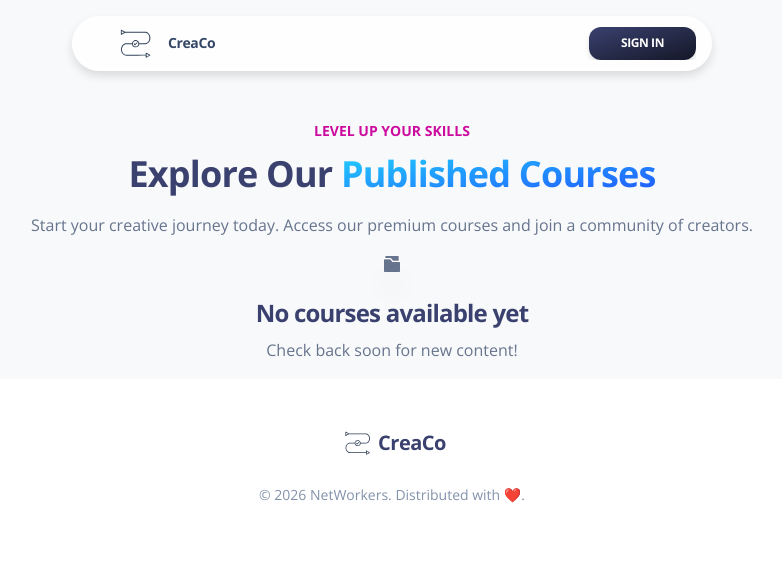
After one commit to NetWerkersESPRIT/CreaCo-platform, a Symfony app: template templates/front/visitor_courses/index.html.twig in a window 1280 px wide. The commit adds this page. Shown: the top 570 px of the page, without its empty margins (248-1030 px from the left). Run offline with Twig, Linux system fonts and the light colour scheme; the template is opened without the code that fills it, so the values that code supplies are empty; some libraries are stand-ins or nearby versions.

Commit message:
Courses section

```diff
--- a/templates/auth/index.html.twig
+++ b/templates/auth/index.html.twig
@@ -53,7 +53,7 @@
 										</a>
 									</li>
 									<li class="p-2">
-										<a href={{path('app_cours_index')}}>
+										<a href="{{ path('app_visitor_courses') }}">
 											<button class="leading-pro ease-soft-in text-white border-0 text-xs tracking-tight-soft bg-gradient-to-tl from-blue-600 to-cyan-400 rounded-3.5xl hover:scale-102 active:opacity-85 active:shadow-soft-xs mb-0 inline-block cursor-pointer py-2 px-8 text-center align-middle font-bold uppercase shadow-soft-md transition-all">
 												Free Courses
 											</button>
--- a/templates/auth/visitor.html.twig
+++ b/templates/auth/visitor.html.twig
@@ -208,7 +208,7 @@
 							</a>
 
 {% if random_courses is defined and random_courses|length > 0 %}
-                                                              <div class="mt-12 container mx-auto px-6">
+                                                              <div class="mt-12 container mx-auto px-2">
                                                                     <h2 class="text-4xl font-bold text-slate-800 leading-tight mb-6">
                                                                     Handpicked <br>
                                                                     <span class="text-fuchsia-500">Learning Gems</span>
--- /dev/null
+++ b/templates/front/visitor_courses/index.html.twig
@@ -0,0 +1,157 @@
+<!DOCTYPE html>
+<html lang="en">
+	<head>
+		<meta charset="UTF-8"/>
+		<meta http-equiv="X-UA-Compatible" content="IE=edge"/>
+		<meta name="viewport" content="width=device-width, initial-scale=1.0"/>
+		<link rel="apple-touch-icon" sizes="76x76" href="{{ asset('assets/img/apple-icon.png') }}"/>
+		<link rel="icon" type="image/png" href="{{ asset('assets/img/logocrea.png') }}"/>
+		<title>CreaCo | Explore Our Courses</title>
+
+		<!-- Fonts and icons -->
+		<link href="https://fonts.googleapis.com/css?family=Open+Sans:300,400,600,700" rel="stylesheet"/>
+		<!-- Font Awesome Icons -->
+		<script src="https://kit.fontawesome.com/42d5adcbca.js" crossorigin="anonymous"></script>
+		<!-- Nucleo Icons -->
+		<link href="{{ asset('assets/css/nucleo-icons.css') }}" rel="stylesheet"/>
+		<link href="{{ asset('assets/css/nucleo-svg.css') }}" rel="stylesheet"/>
+		<!-- Main Styling -->
+		<link href="{{ asset('assets/css/soft-ui-dashboard-tailwind.css?v=1.0.5') }}" rel="stylesheet"/>
+
+		<style>
+			.glass-card {
+				background: rgba(255, 255, 255, 0.7);
+				backdrop-filter: blur(10px);
+				border: 1px solid rgba(255, 255, 255, 0.3);
+			}
+			.animate-float {
+				animation: float 6s ease-in-out infinite;
+			}
+			@keyframes float {
+				0% { transform: translateY(0px); }
+				50% { transform: translateY(-10px); }
+				100% { transform: translateY(0px); }
+			}
+		</style>
+
+		{% if app.environment == 'dev' %}
+		<style>
+			/* Force Symfony Debug Bar Visibility */
+			.sf-toolbar { display: block !important; visibility: visible !important; z-index: 999999 !important; }
+			.sf-display-none { display: block !important; }
+		</style>
+		{% endif %}
+	</head>
+
+	<body class="m-0 font-sans antialiased font-normal bg-gray-50 text-start text-base leading-default text-slate-500 overflow-x-hidden">
+
+		<!-- Minimal Visitor Navbar -->
+		<nav class="w-11/12 lg:w-1/2 z-30 flex justify-center items-center px-4 py-2 mx-auto my-4 shadow-soft-2xl rounded-blur bg-white/80 backdrop-blur-2xl backdrop-saturate-200 sticky top-4">
+			<div class="flex items-center justify-between w-full p-0 pl-6 mx-auto flex-wrap-inherit">
+				<a class="flex items-center" href="{{ path('app_visitor') }}">
+					<img src="{{ asset('assets/img/logocreaco.svg') }}" alt="Logo" class="w-12 h-10 mr-2">
+					<span class="text-sm whitespace-nowrap font-bold text-slate-700">CreaCo</span>
+				</a>
+
+				<div navbar-menu class="items-center justify-end flex-grow overflow-hidden transition-all duration-500 ease-soft lg-max:max-h-0 basis-full lg:flex lg:basis-auto">
+					<a href="{{ path('app_auth') }}" class="leading-pro text-xs ease-soft-in inline-block cursor-pointer border-0 bg-gradient-to-tl from-gray-900 to-slate-800 px-8 py-2 text-center align-middle font-bold uppercase tracking-tight-soft text-white transition-all shadow-soft-md hover:scale-102 active:opacity-85 rounded-xl">
+						Sign In
+					</a>
+				</div>
+			</div>
+		</nav>
+
+		<main class="mt-12 transition-all duration-200 ease-soft-in-out pb-20">
+
+			<div class="container mx-auto px-6">
+				<div class="text-center mb-16">
+					<h6 class="font-bold text-fuchsia-500 uppercase text-sm mb-2 tracking-widest">Level Up Your Skills</h6>
+					<h2 class="text-4xl font-black text-slate-800 leading-tight mb-4">
+						Explore Our <span class="text-transparent bg-clip-text bg-gradient-to-tl from-blue-600 to-cyan-400">Published Courses</span>
+					</h2>
+					<p class="text-slate-500 max-w-2xl mx-auto">
+						Start your creative journey today. Access our premium courses and join a community of creators.
+					</p>
+				</div>
+
+				<!-- Courses Grid -->
+				<div class="flex flex-wrap -mx-3">
+					{% for course in courses %}
+						<div class="w-full max-w-full px-3 mb-8 sm:w-1/2 lg:w-1/3">
+							<a href="{{ path('app_front_course', {'id': course.id}) }}" class="relative flex flex-col min-w-0 break-words bg-white shadow-soft-xl rounded-2xl bg-clip-border h-full hover:shadow-soft-2xl hover:scale-102 transition-all duration-300 group overflow-hidden">
+
+								<!-- Image Container -->
+								<div class="relative h-48 overflow-hidden">
+									{% if course.image %}
+										<img src="{{ course.image }}" alt="{{ course.titre }}" class="w-full h-full object-cover group-hover:scale-110 transition-transform duration-500">
+									{% else %}
+										<div class="w-full h-full flex items-center justify-center bg-gradient-to-tl from-gray-900 to-slate-800 text-white">
+											<i class="fas fa-graduation-cap text-4xl"></i>
+										</div>
+									{% endif %}
+
+									<!-- Category Badge -->
+									<div class="absolute top-0 left-0 m-4">
+										<span class="bg-white/80 backdrop-blur-md text-slate-700 text-xxs font-bold px-3 py-1 rounded-lg shadow-soft-xl uppercase">
+											{{ course.categorie ? course.categorie.nom : 'General' }}
+										</span>
+									</div>
+
+                                    <!-- Views Badge -->
+                                    <div class="absolute bottom-0 right-0 m-4">
+                                        <span class="bg-gray-900/60 backdrop-blur-sm text-white text-xxs font-bold px-3 py-1 rounded-lg">
+                                            <i class="fas fa-eye mr-1"></i> {{ course.views ?? 0 }}
+                                        </span>
+                                    </div>
+								</div>
+
+								<div class="flex-auto p-6 flex flex-col">
+									<h5 class="mb-2 font-bold text-slate-700">{{ course.titre }}</h5>
+									<p class="mb-6 text-sm text-slate-500 leading-relaxed line-clamp-3">
+										{{ course.description }}
+									</p>
+
+									<div class="mt-auto flex items-center justify-between">
+										<div class="flex items-center text-slate-400 text-xs">
+											<i class="fas fa-signal mr-1 text-fuchsia-500"></i>
+											<span class="capitalize">{{ course.niveau ?? 'Beginner' }}</span>
+										</div>
+
+                                        <span class="inline-block px-4 py-2 font-bold text-center text-white uppercase align-middle transition-all bg-gradient-to-tl from-purple-700 to-pink-500 rounded-lg shadow-soft-md group-hover:scale-105 active:opacity-85 text-xs tracking-tight-soft">
+											Enroll Now
+										</span>
+									</div>
+								</div>
+							</a>
+						</div>
+					{% else %}
+						<div class="w-full px-3 text-center py-20">
+							<div class="inline-flex items-center justify-center w-20 h-20 mb-6 rounded-3xl bg-white shadow-soft-xl text-slate-300 text-3xl">
+								<i class="ni ni-folder-17"></i>
+							</div>
+							<h4 class="text-slate-800 font-bold mb-2">No courses available yet</h4>
+							<p class="text-slate-500">Check back soon for new content!</p>
+						</div>
+					{% endfor %}
+				</div>
+			</div>
+
+		</main>
+
+		<footer class="py-12 bg-white">
+			<div class="container mx-auto px-6 text-center">
+				<div class="flex items-center justify-center mb-6">
+					<img src="{{ asset('assets/img/logocreaco.svg') }}" alt="Logo" class="w-10 h-8 mr-3">
+					<span class="text-xl font-bold text-slate-800 tracking-tight">CreaCo</span>
+				</div>
+				<p class="text-sm text-slate-400">
+					&copy; <script>document.write(new Date().getFullYear());</script> NetWorkers. Distributed with ❤️.
+				</p>
+			</div>
+		</footer>
+
+		<!-- Scripts -->
+		<script src="{{ asset('assets/js/plugins/perfect-scrollbar.min.js') }}"></script>
+		<script src="{{ asset('assets/js/soft-ui-dashboard-tailwind.js?v=1.0.5') }}"></script>
+	</body>
+</html>
```
Also changed, not shown: src/Controller/FrontController.php (+20 -0 lines), templates/front/auth_required.html.twig (added, +115 -0 lines).
